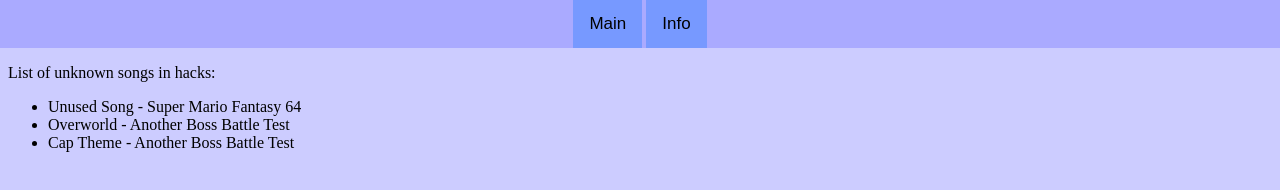
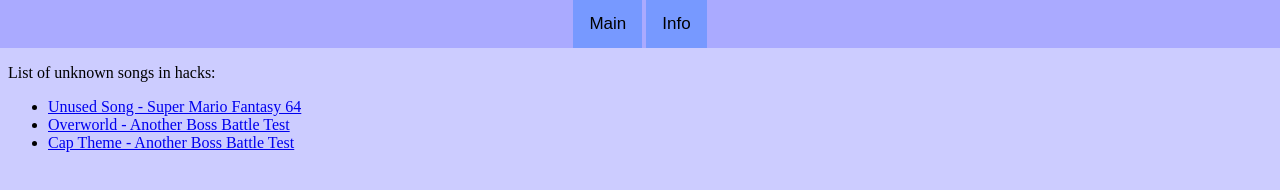
Before and after one commit to DNVIC/unknownromhackmusic, a plain HTML site: page index.html in a window 1280 px wide. Drawn offline with nearby package versions, Linux system fonts and the light colour scheme.

Commit message:
Update index.html

```diff
--- a/index.html
+++ b/index.html
@@ -16,9 +16,9 @@
 List of unknown songs in hacks:
 </p>
 <ul>
-<li> Unused Song - Super Mario Fantasy 64 </li>
-<li> Overworld - Another Boss Battle Test</li>
-<li> Cap Theme - Another Boss Battle Test</li>
+<li> <a href="https://dnvic.com/unknownromhackmusic/Unused Song.ogg">Unused Song - Super Mario Fantasy 64</a></li>
+<li><a href="https://dnvic.com/unknownromhackmusic/Overworld.ogg"> Overworld - Another Boss Battle Test</a></li>
+<li><a href="https://dnvic.com/unknownromhackmusic/Cap Theme.ogg"> Cap Theme - Another Boss Battle Test</a></li>
 </ul>
 </div>
 </body>
```
